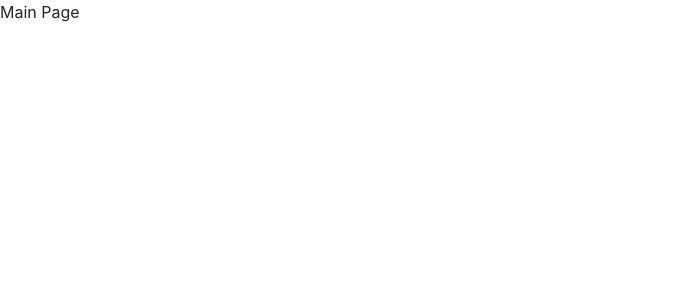
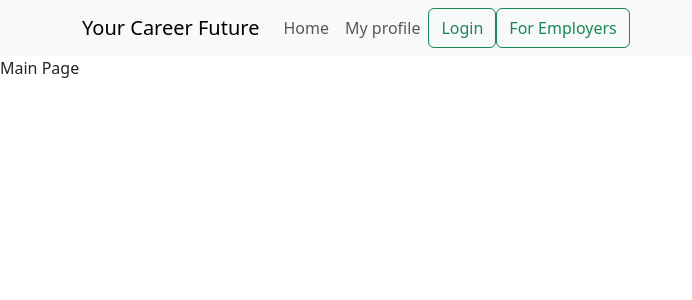
Before and after one commit to ilyas182/pern-jobstreet, a React (Create React App) app: page / in a window 1280 px wide. Shown: the top 300 px of the page, without its empty margins (0-692 px from the left). Built offline with nearby package versions, Linux system fonts and the light colour scheme.

Commit message:
add navbar

```diff
--- a/package.json
+++ b/package.json
@@ -15,6 +15,7 @@
     "morgan": "^1.10.0",
     "pg": "^8.11.1",
     "react": "^18.2.0",
+    "react-bootstrap": "^2.8.0",
     "react-dom": "^18.2.0",
     "react-router-dom": "^6.14.2",
     "react-scripts": "5.0.1",
--- a/src/App.js
+++ b/src/App.js
@@ -5,6 +5,8 @@ import Login from './components/Login';
 import Register from './components/Register';
 import MainPage from './pages/MainPage/MainPage/MainPage';
 import { Fragment, useEffect, useState } from 'react';
+import NavBar from './components/NavBar';
+
 
 
 function App() {
@@ -18,7 +20,7 @@ function App() {
   }
   return (
     <Fragment>
-
+        <NavBar/>
         <Routes>
           <Route exact path="/" element={<MainPage />}/>
           <Route exact path="/register" element={isAuth ? (<Dashboard setAuth={setAuth}/> ) : (<Register setAuth={setAuth}/>)}/>
--- /dev/null
+++ b/src/components/NavBar.jsx
@@ -0,0 +1,22 @@
+import { Link } from "react-router-dom";
+import 'bootstrap/dist/css/bootstrap.min.css';
+import React from 'react';
+import { Container, Nav, Navbar, Button } from 'react-bootstrap';
+
+export default function NavBar(){
+    return (
+        <>
+        <Navbar bg="light" data-bs-theme="light">
+          <Container>
+            <Navbar.Brand href="#home">Your Career Future</Navbar.Brand>
+            <Nav className="me-auto">
+              <Nav.Link href="#home">Home</Nav.Link>
+              <Nav.Link href="#features">My profile</Nav.Link>
+              <Button variant="outline-success">Login</Button>
+              <Button variant="outline-success">For Employers</Button>
+            </Nav>
+          </Container>
+        </Navbar>
+      </>
+      );
+}
```
Also changed, not shown: 1 other file (tests, documents, lock files or other folders).
